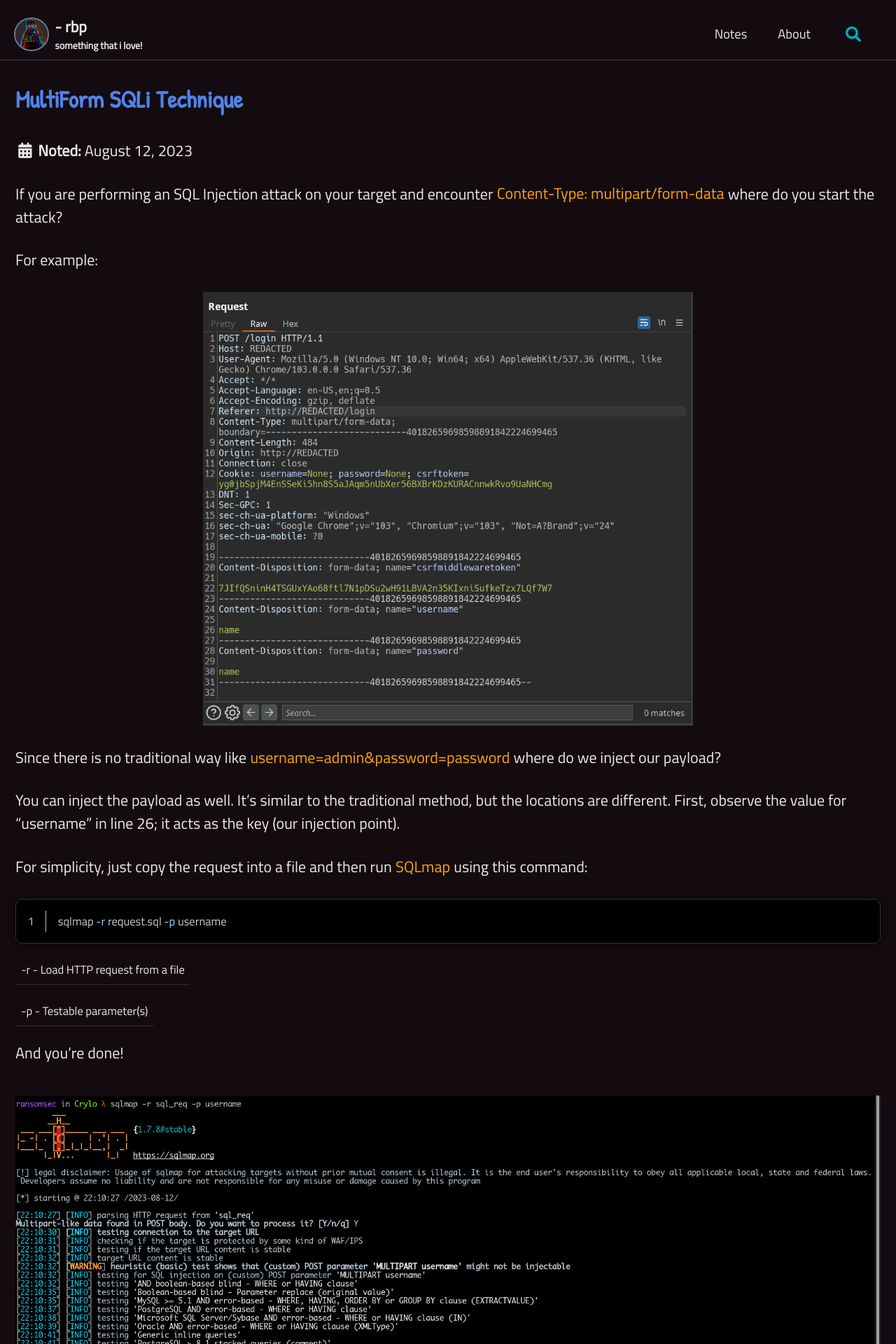
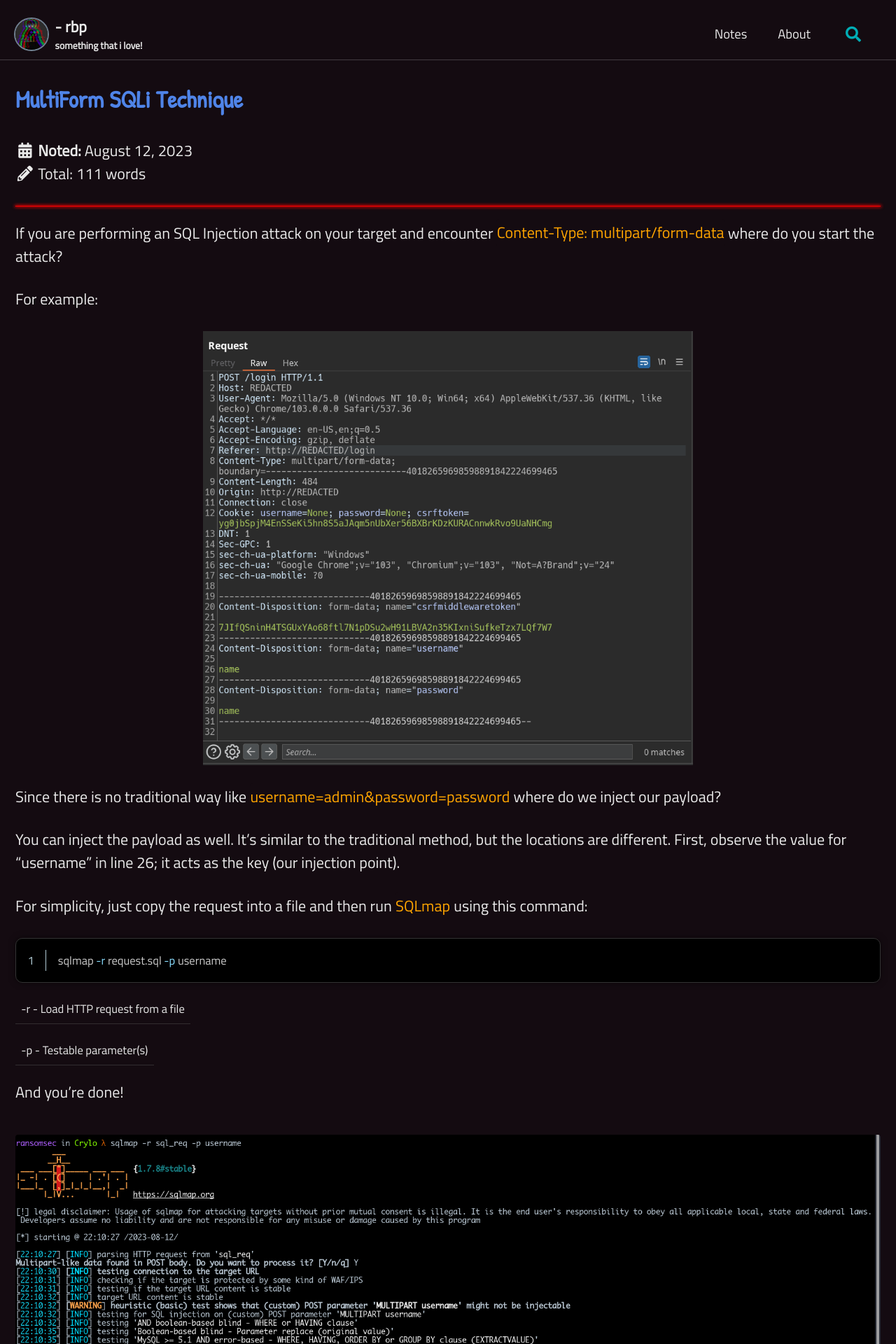
Before and after one commit to ransomsec/ransomsec.github.io, a Jekyll site: the page built from _notes/2023-08-12-multipart-form-sql.md, in a window 1280 px wide. Shown: the top 1920 px of the page at 70% size. Built offline with Jekyll 4.4.1, drawn with Linux system fonts in a browser that asks for light colours; cached includes are drawn as plain includes; some web fonts are replaced.

Commit message:
Words Count

```diff
--- a/_includes/notes__date.html
+++ b/_includes/notes__date.html
@@ -1,12 +1,33 @@
 {% assign date_format = site.date_format | default: "%B %-d, %Y" %}
 {% if page.last_modified_at %}
 <p class="page__date"><strong><i class="fas fa-fw fa-calendar-alt" aria-hidden="true"></i> {{
-        site.data.ui-text[site.locale].date_label | default: "Noted:" }}</strong> <time class="dt-published"
-        datetime="{{ page.last_modified_at | date: " %Y-%m-%d" }}">{{ page.last_modified_at | date: date_format
-        }}</time>
+                site.data.ui-text[site.locale].date_label | default: "Noted:" }}</strong> <time class="dt-published"
+                datetime="{{ page.last_modified_at | date: " %Y-%m-%d" }}">{{ page.last_modified_at | date: date_format
+                }}</time>
+        {% if page.content %}
+        {% assign words = page.content | strip_html | number_of_words %}
+        {% if words > 0 %}
+        <span class="page__wordcount"><br><i class="fas fa-fw fa-pencil-alt" aria-hidden="true"></i> Total: {{ words }}
+                {{
+                site.data.ui-text[site.locale].word_count | default:
+                "words"
+                }}</span>
+        {% endif %}
+        {% endif %}
 </p>
 {% elsif page.date %}
 <p class="page__date"><strong><i class="fas fa-fw fa-calendar-alt" aria-hidden="true"></i> {{
-        site.data.ui-text[site.locale].date_label | default: "Noted:" }}</strong> <time class="dt-published"
-        datetime="{{ page.date | date_to_xmlschema }}">{{ page.date | date: date_format }}</time></p>
+                site.data.ui-text[site.locale].date_label | default: "Noted:" }}</strong> <time class="dt-published"
+                datetime="{{ page.date | date_to_xmlschema }}">{{ page.date | date: date_format }}</time>
+        {% if page.content %}
+        {% assign words = page.content | strip_html | number_of_words %}
+        {% if words > 0 %}
+        <span class="page__wordcount"><br><i class="fas fa-fw fa-pencil-alt" aria-hidden="true"></i> Total: {{ words }}
+                {{
+                site.data.ui-text[site.locale].word_count |
+                default: "words"
+                }}</span>
+        {% endif %}
+        {% endif %}
+</p>
 {% endif %}
--- a/_notes/2023-08-12-multipart-form-sql.md
+++ b/_notes/2023-08-12-multipart-form-sql.md
@@ -7,6 +7,8 @@
 - url: /assets/images/notes/injected.png
   image_path: /assets/images/notes/injected.png
   title: 'Payload Injected'
+
+---
 
 ---
 
--- a/_sass/minimal-mistakes/_variables.scss
+++ b/_sass/minimal-mistakes/_variables.scss
@@ -116,7 +116,7 @@
 $link-color-hover: mix(#000, $info-color, 20%) !default;
 $link-color-visited: #01cdca;  // mix(#fff, $link-color, 15%) default;
 $masthead-link-color: $primary-color !default;
-$masthead-link-color-hover: mix(#000, $primary-color, 25%) !default;
+$masthead-link-color-hover: red; /* mix(#000, $primary-color, 25%) !default;*/
 $navicon-link-color-hover: mix(#fff, $primary-color, 75%) !default;
 
 /* notices */
```
Also changed, not shown: _includes/page__meta.html (+8 -10 lines).
